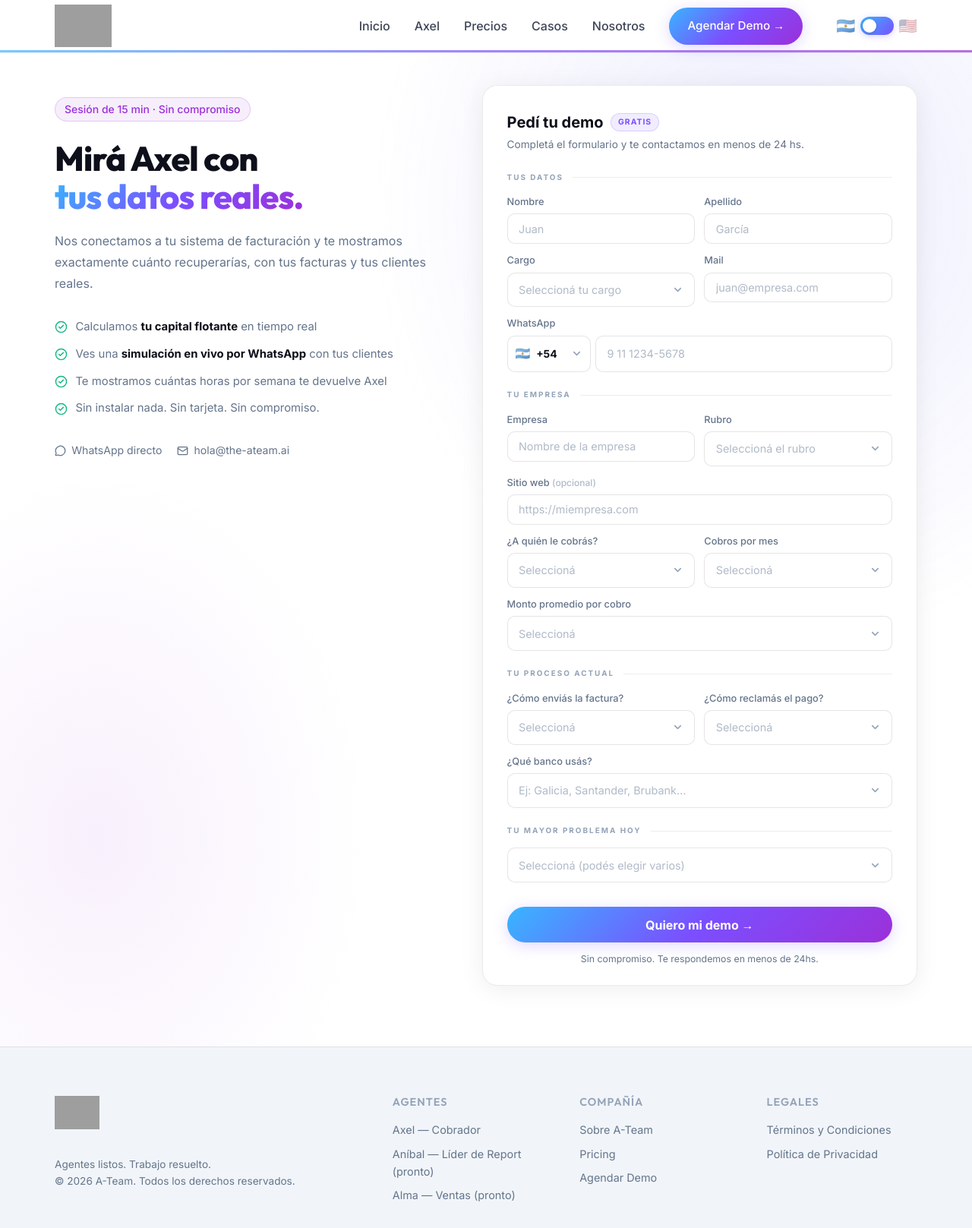
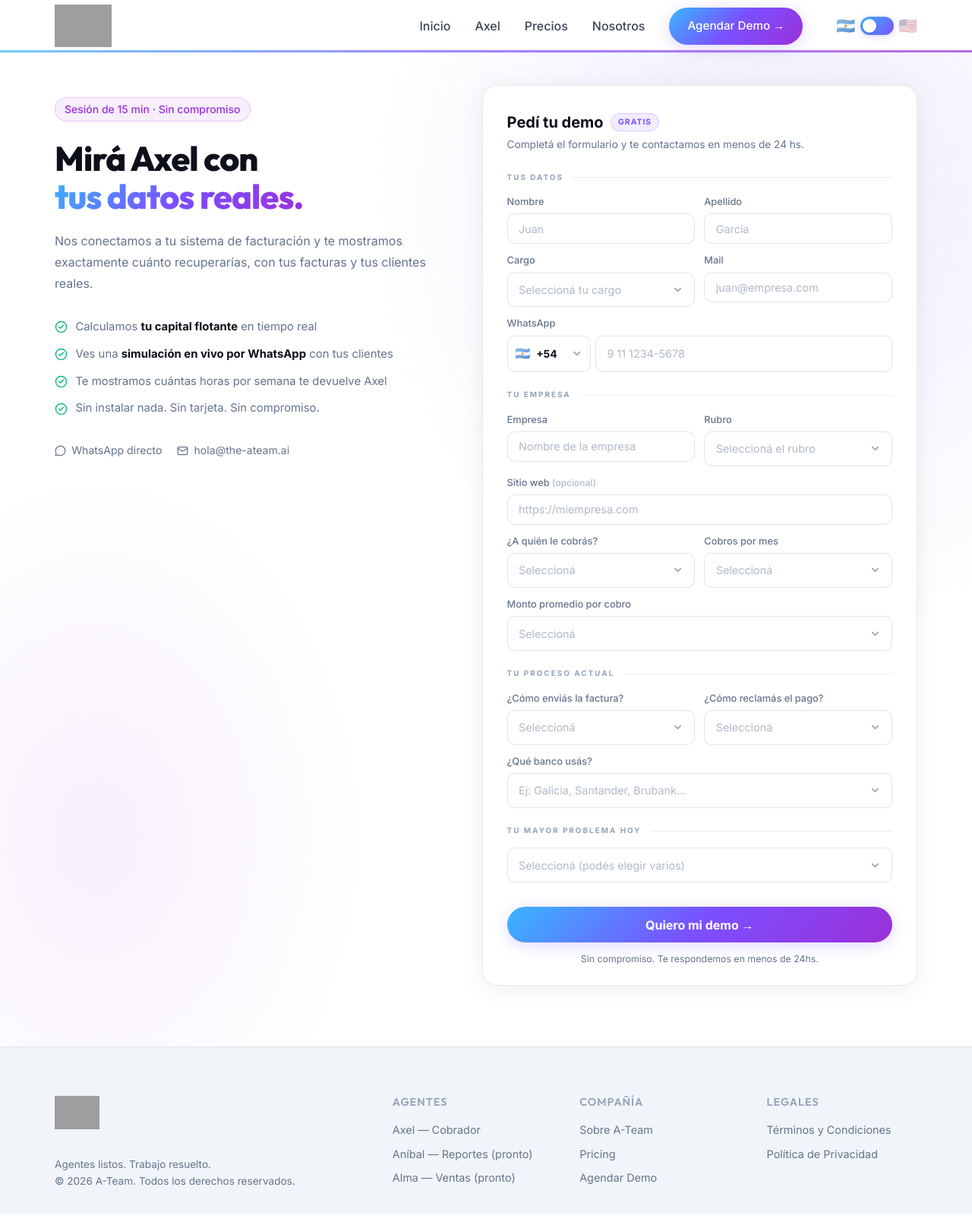
Before and after one commit to mhernayes-ateam/ateam_web, a plain HTML site: page demo.html in a window 1280 px wide. Shown: the whole page at 76% size. Drawn offline with nearby package versions, Linux system fonts and the light colour scheme; grey boxes are pictures that could not be loaded.

Commit message:
chore: hide Casos nav/footer links (CASOS_HIDDEN comment); Aníbal label → Reportes

```diff
--- a/demo.html
+++ b/demo.html
@@ -191,7 +191,7 @@
                 <a href="index.html"><span data-lang="es">Inicio</span><span data-lang="en">Home</span></a>
                 <a href="axel.html">Axel</a>
                 <a href="pricing.html"><span data-lang="es">Precios</span><span data-lang="en">Pricing</span></a>
-                <a href="casos.html"><span data-lang="es">Casos</span><span data-lang="en">Cases</span></a>
+<!-- CASOS_HIDDEN                 <a href="casos.html"><span data-lang="es">Casos</span><span data-lang="en">Cases</span></a> -->
                 <a href="about-us.html"><span data-lang="es">Nosotros</span><span data-lang="en">About</span></a>
                 <a href="demo.html" class="btn btn-primary nav-active"><span data-lang="es">Agendar Demo →</span><span data-lang="en">Book a Demo →</span></a>
                 <div class="lang-toggle-wrap">
@@ -552,7 +552,7 @@
                 <div class="footer-col">
                     <h5><span data-lang="es">Agentes</span><span data-lang="en">Agents</span></h5>
                     <a href="axel.html"><span data-lang="es">Axel — Cobrador</span><span data-lang="en">Axel — Collections</span></a>
-                    <a href="anibal.html"><span data-lang="es">Aníbal — Líder de Report (pronto)</span><span data-lang="en">Aníbal — Lead Reporter (soon)</span></a>
+                    <a href="anibal.html"><span data-lang="es">Aníbal — Reportes (pronto)</span><span data-lang="en">Aníbal — Reportes (soon)</span></a>
                     <a href="#"><span data-lang="es">Alma — Ventas (pronto)</span><span data-lang="en">Alma — Sales (soon)</span></a>
                 </div>
                 <div class="footer-col">
```
Also changed, not shown: about-us.html (+2 -2 lines), anibal.html (+2 -2 lines), axel.html (+2 -2 lines), casos.html (+4 -4 lines), index.html (+2 -2 lines), pricing.html (+2 -2 lines), privacy.html (+2 -2 lines), terms.html (+2 -2 lines).
